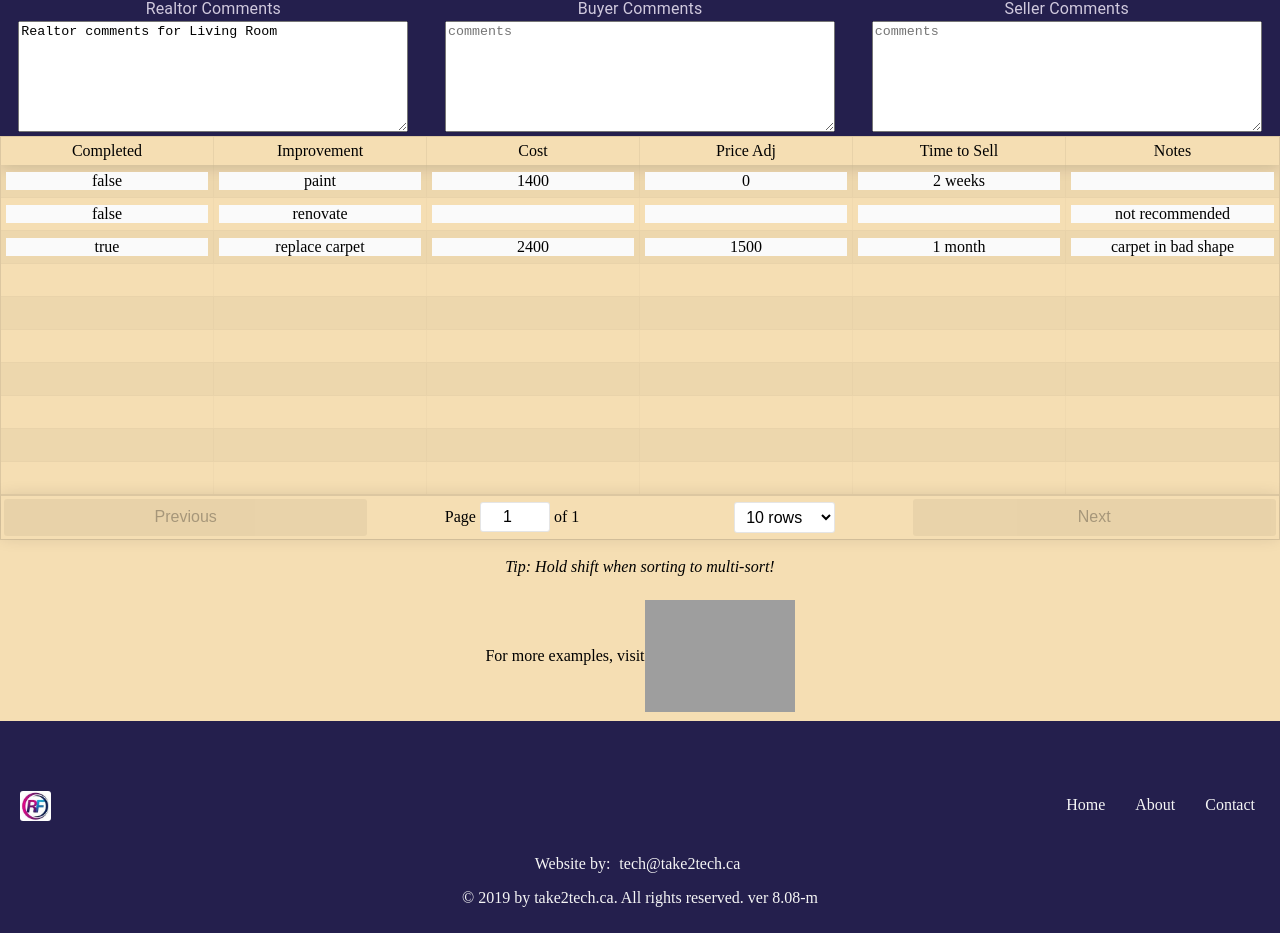
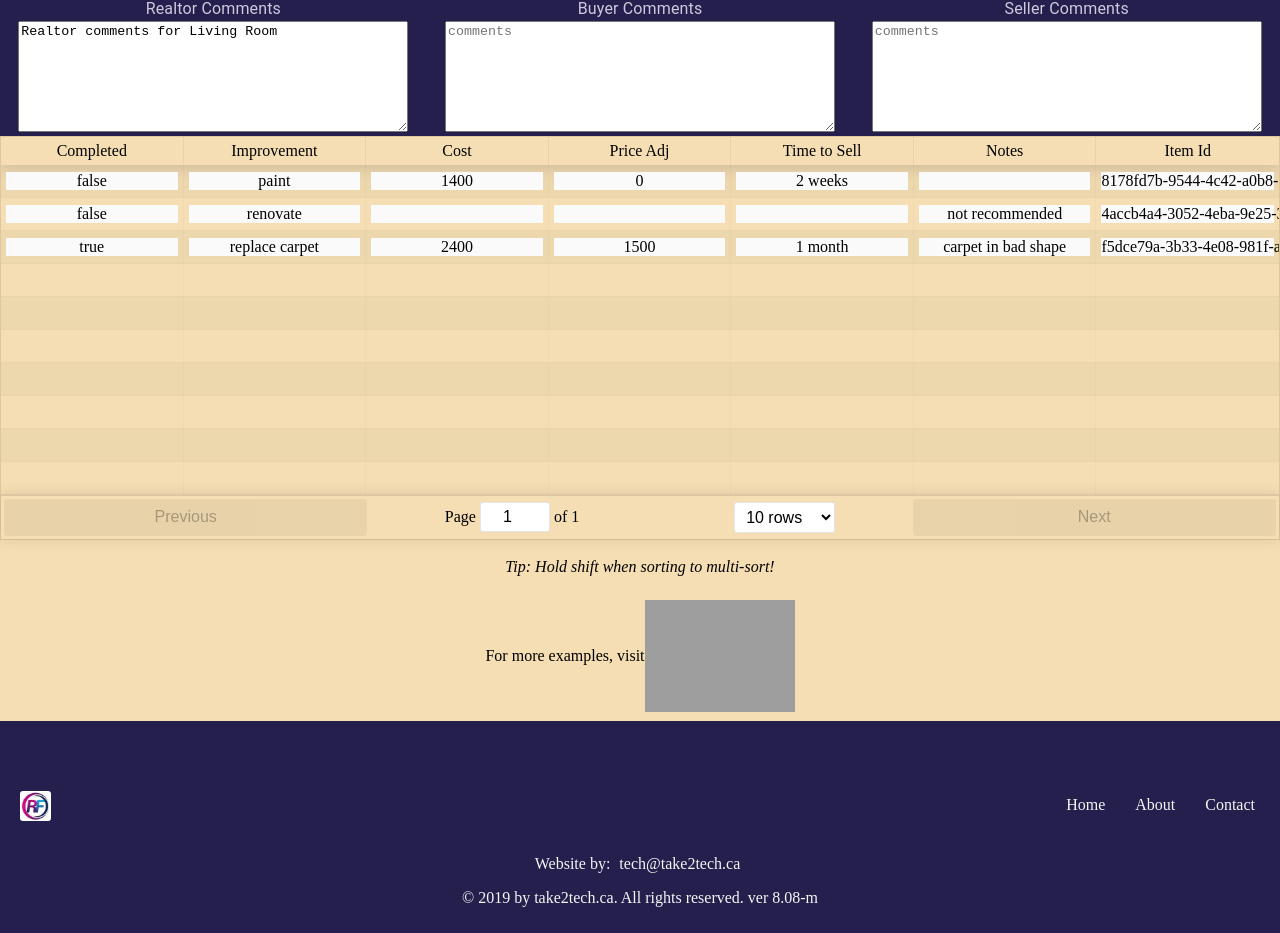
Before and after one commit to TMurvihillPortfolio/realtorsfriendportfolio, a React (Create React App) app: page / in a window 1280 px wide. Shown: the part 812-1745 px from the top of the page. Built offline with nearby package versions, Linux system fonts and the light colour scheme; grey boxes are pictures that could not be loaded.

Commit message:
edit table working

```diff
--- a/src/components/ManageHome.js
+++ b/src/components/ManageHome.js
@@ -37,19 +37,26 @@ function ManageHome(props) {
         if (newRoom==='master') setRoomImage(masterImage);
     }
     function updateComments(commenter, room, comment) {
-        //     setExampleState({...exampleState,  masterField2: {
-        //         fieldOne: "c",
-        //         fieldTwo: {
-        //            fieldTwoOne: "d",
-        //            fieldTwoTwo: "e"
-        //            }
-        //         },
-        //    }})
+        //create new commenter object
         const commenterObj = {...comments[commenter], [room]: comment};
+        //replace commenter object in state
         setComments({...comments, [commenter]: commenterObj});
     }
+    function updateImprovements(improvementId, attribute, text) {
+        //copy state
+        let improvementsCopy = {...improvements};
+        //find improvement to be updated
+        let newImprovementObj = improvementsCopy[room].find(improvement => improvement.id === improvementId);
+        //replace improvement attribute value with new value
+        newImprovementObj = {...newImprovementObj, [attribute]: text };
+        //replace improvement in array of room improvements with updated improvement object
+        const replaceIndex = improvementsCopy[room].findIndex(improvement => improvement.id === improvementId);
+        improvementsCopy[room].splice(replaceIndex, 1, newImprovementObj);
+        //update array of room improvements in state
+        setImprovements({...improvements, [room]: improvementsCopy[room]});
+    }
     //used for debugging state
-    //useEffect(() => console.log(comments));
+    useEffect(() => console.log(improvements));
     return (
         <div className={classes.root}>
             <NavBar />
@@ -76,15 +83,10 @@ function ManageHome(props) {
                 sellerComments={comments.sellerComments[room]}
                 updateComments={updateComments}
             />
-            {/* <Improvements
-                room={room}
-            /> */}
-            <div style={{backgroundColor: 'wheat'}}>
-
-                {room==='kitchen' && <TestEditableTable room={'kitchen'}/>}
-                {room==='living' && <TestEditableTable room={'living'}/>}
-                {room==='master' && <TestEditableTable room={'master'}/>}
-
+            <div style={{backgroundColor: 'wheat'}}> {/* NOT YET IMPLEMENTED workaround -- for some reason updating the room state prop does not rerender the table. A new table must be created, hence the if statements. */}
+                {room==='kitchen' && <TestEditableTable room={room} updateImprovements={updateImprovements}/>}
+                {room==='living' && <TestEditableTable room={room} updateImprovements={updateImprovements}/>}
+                {room==='master' && <TestEditableTable room={room} updateImprovements={updateImprovements}/>}
             </div>
 
             <Footer />
--- a/src/components/TestEditableTable.js
+++ b/src/components/TestEditableTable.js
@@ -24,17 +24,17 @@ class TestEditableTable extends React.Component {
     return nextProps.room != this.props.room;
   }
   renderEditable(cellInfo) {
-      // console.log(cellInfo);
-      // console.log(this.state.data);
     return (
       <div
         style={{ backgroundColor: "#fafafa" }}
         contentEditable
         suppressContentEditableWarning
         onBlur={e => {
+          //const itemId = data[cellInfo.index][cellInfo];
           const data = [...this.state.data];
           data[cellInfo.index][cellInfo.column.id] = e.target.innerHTML;
           this.setState({ data });
+          this.props.updateImprovements(cellInfo.original.itemId, cellInfo.column.id, e.target.innerHTML);
         }}
         dangerouslySetInnerHTML={{
           __html: this.state.data[cellInfo.index][cellInfo.column.id]
@@ -43,12 +43,8 @@ class TestEditableTable extends React.Component {
     );
   }
   render() {
+    const { data } = this.state;
 
-
-    this.setState({ data : makeData(this.props.room) });
-    const { data } = this.state;
-    console.log(data);
-    console.log(this.props);
     return (
       <div>
         <ReactTable
@@ -83,6 +79,11 @@ class TestEditableTable extends React.Component {
               Header: "Notes",
               accessor: "notes",
               Cell: this.renderEditable
+            },
+            {
+              Header: "Item Id",
+              accessor: "itemId",
+              Cell: this.renderEditable
             }
           ]}
           defaultPageSize={10}
--- a/src/utils/Utils.js
+++ b/src/utils/Utils.js
@@ -20,7 +20,7 @@ const newImprovement = (improvement) => {
       estPriceAdj: improvement.estPriceAdj,
       estTimeToSell: improvement.estTimeToSell,
       notes: improvement.notes,
-      id: uuid()
+      itemId: improvement.id
 
   // return {
   //     completed: true,
```
